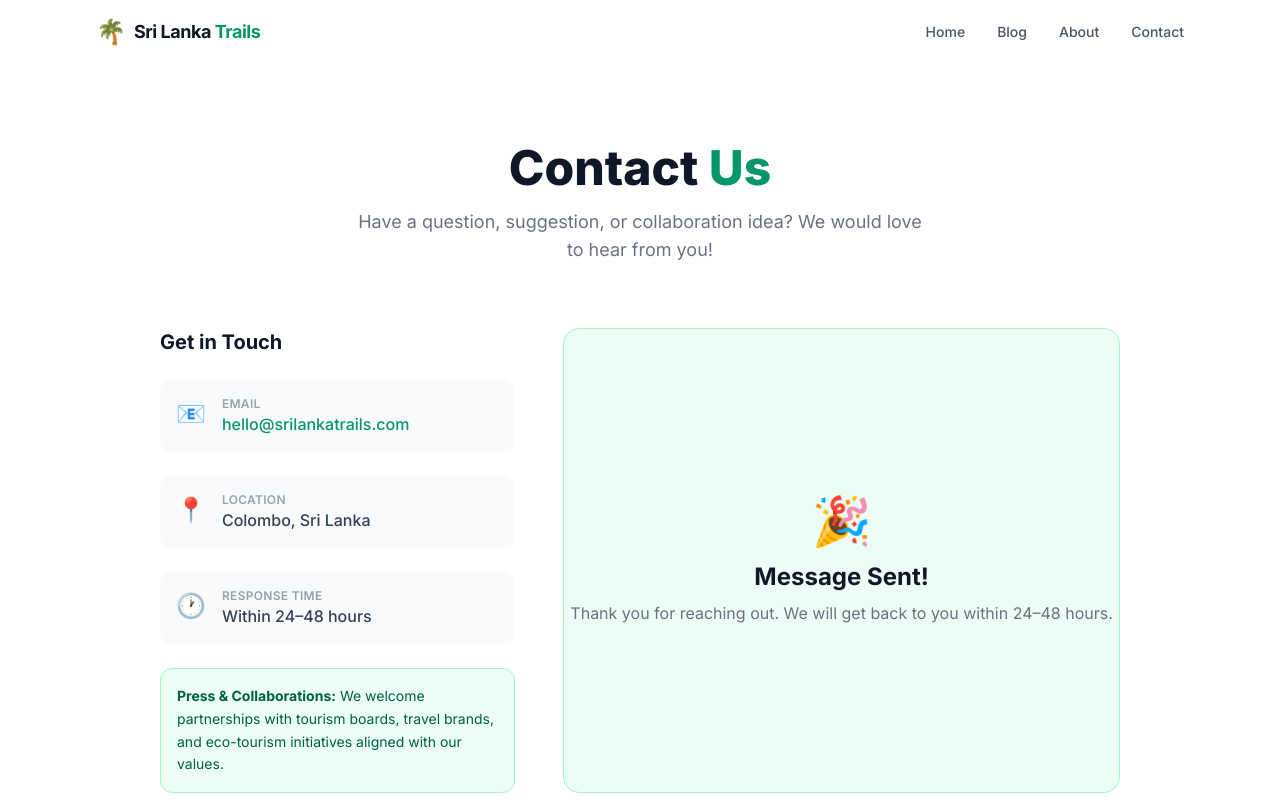
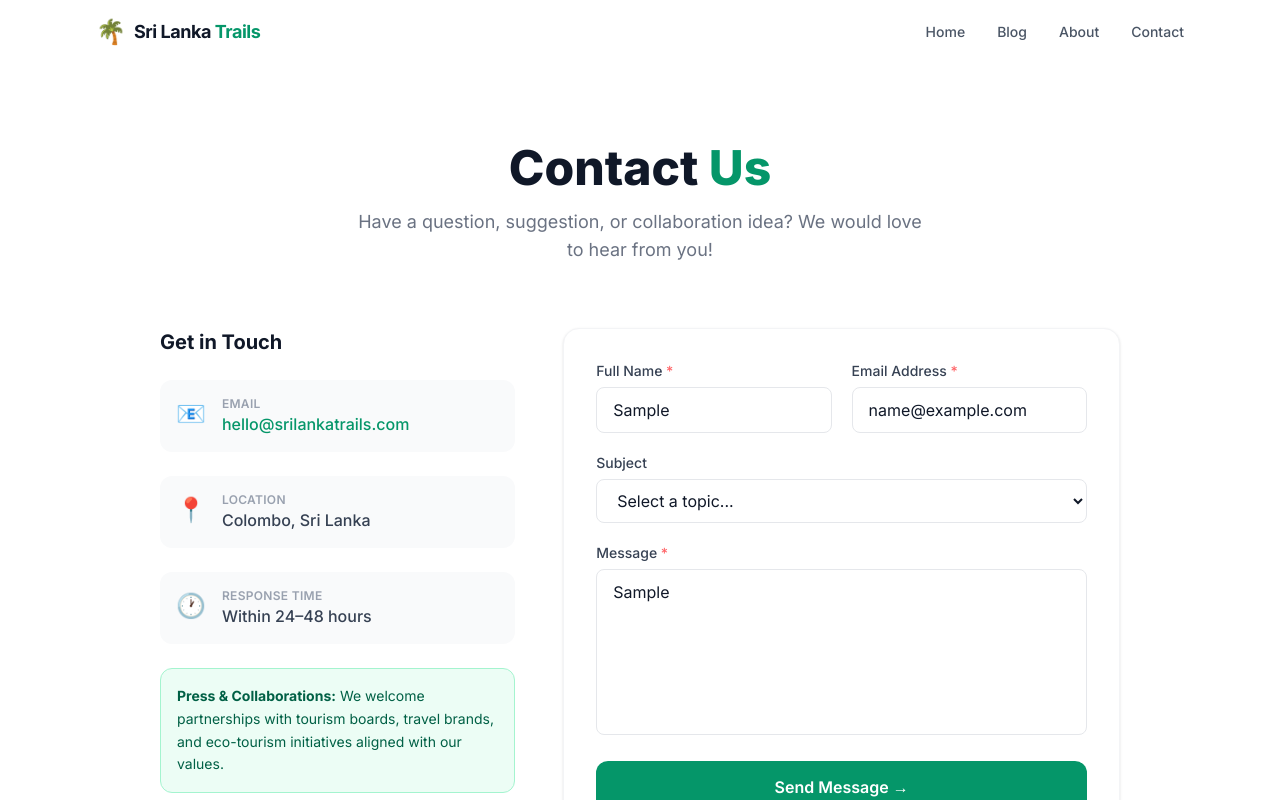
Before and after one commit to vidurangasw/sri-lanka-trails, a Next.js app: page /contact in a window 1280 px wide. Both pictures are taken after typing "Sample", "name@example.com", "Sample" into the empty fields and a click on the button "Send Message →". Shown: the top 800 px of the page. Built offline with nearby package versions, Linux system fonts and the light colour scheme.

Commit message:
feat: connect contact form to Formspree API

```diff
--- a/src/app/contact/page.tsx
+++ b/src/app/contact/page.tsx
@@ -1,17 +1,15 @@
 'use client';
 
-import type { Metadata } from 'next';
 import { useState } from 'react';
-
-// Note: metadata export doesn't work in client components; moved to a
-// separate layout or use the generateMetadata pattern in a server wrapper.
-// For this page we rely on the root layout metadata + page-level title.
 
 const contactDetails = [
   { icon: '📧', label: 'Email', value: 'hello@srilankatrails.com', href: 'mailto:hello@srilankatrails.com' },
   { icon: '📍', label: 'Location', value: 'Colombo, Sri Lanka', href: null },
   { icon: '🕐', label: 'Response Time', value: 'Within 24–48 hours', href: null },
 ];
+
+// ✅ Replace YOUR_FORM_ID with your Formspree form ID from formspree.io
+const FORMSPREE_ID = 'YOUR_FORM_ID';
 
 export default function ContactPage() {
   const [formState, setFormState] = useState({
@@ -21,6 +19,8 @@ export default function ContactPage() {
     message: '',
   });
   const [submitted, setSubmitted] = useState(false);
+  const [loading, setLoading] = useState(false);
+  const [error, setError] = useState('');
 
   const handleChange = (
     e: React.ChangeEvent<HTMLInputElement | HTMLTextAreaElement | HTMLSelectElement>
@@ -28,10 +28,28 @@ export default function ContactPage() {
     setFormState((prev) => ({ ...prev, [e.target.name]: e.target.value }));
   };
 
-  const handleSubmit = (e: React.FormEvent) => {
+  const handleSubmit = async (e: React.FormEvent) => {
     e.preventDefault();
-    // TODO: Connect to a form backend (e.g. Formspree, Netlify Forms, or custom API)
-    setSubmitted(true);
+    setLoading(true);
+    setError('');
+
+    try {
+      const response = await fetch(`https://formspree.io/f/${FORMSPREE_ID}`, {
+        method: 'POST',
+        headers: { 'Content-Type': 'application/json' },
+        body: JSON.stringify(formState),
+      });
+
+      if (response.ok) {
+        setSubmitted(true);
+      } else {
+        setError('Something went wrong. Please try again or email us directly.');
+      }
+    } catch {
+      setError('Network error. Please check your connection and try again.');
+    } finally {
+      setLoading(false);
+    }
   };
 
   return (
@@ -185,10 +203,15 @@ export default function ContactPage() {
               <button
                 id="contact-submit"
                 type="submit"
-                className="w-full py-3.5 bg-emerald-600 hover:bg-emerald-500 text-white font-semibold rounded-xl transition-all duration-200 hover:shadow-lg hover:shadow-emerald-500/20 hover:-translate-y-0.5"
+                disabled={loading}
+                className="w-full py-3.5 bg-emerald-600 hover:bg-emerald-500 disabled:bg-emerald-300 disabled:cursor-not-allowed text-white font-semibold rounded-xl transition-all duration-200 hover:shadow-lg hover:shadow-emerald-500/20 hover:-translate-y-0.5"
               >
-                Send Message →
+                {loading ? 'Sending...' : 'Send Message →'}
               </button>
+
+              {error && (
+                <p className="text-sm text-red-500 text-center">{error}</p>
+              )}
 
               <p className="text-xs text-gray-400 text-center">
                 By submitting this form you agree to our{' '}
```
